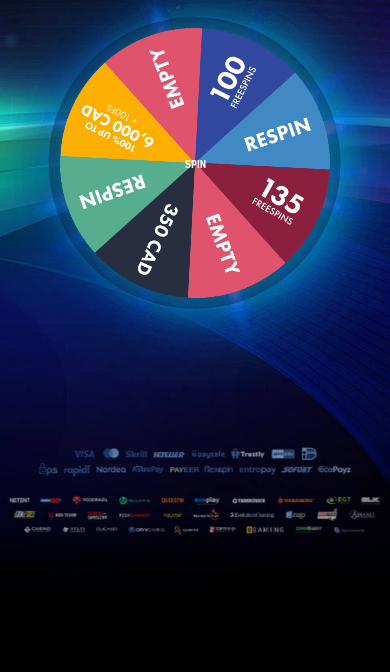
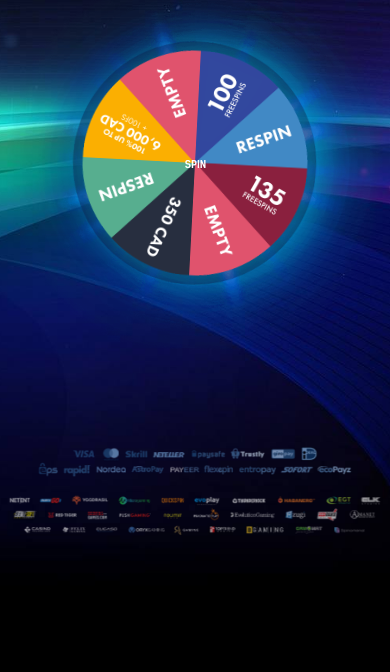
Before and after one commit to daimonti121/arlekin-New-While-CA, a plain HTML site: page index.html in a window 390 px wide. Shown: the part 172-844 px from the top of the page. Drawn offline with Linux system fonts and the light colour scheme; files whose address does not match are found by name.

Commit message:
30.01.2023-9

```diff
--- a/css/style.css
+++ b/css/style.css
@@ -510,6 +510,8 @@ html {
 }
 
 .wheel__spinner-holder {
+    display: flex;
+    justify-content: center;
     left: 0;
     right: 0;
     margin: 0 auto;
@@ -533,8 +535,7 @@ html {
 }
 
 .wheel__spinner {
-    width: -webkit-fill-available;
-    width: 100%;
+    width: auto;
     vertical-align: top;
     position: relative;
     z-index: 3;
@@ -951,9 +952,6 @@ and (orientation: portrait) {
         display: none;
     }
 
-    .wheel__spinner {
-        height: auto;
-    }
 
     .jack {
         bottom: 70px;
@@ -1225,11 +1223,9 @@ and (orientation: landscape) {
 }
 
 @media (max-width: 550px) {
-
     .wheel__spinner {
+        width: 100%;
         height: auto;
-        width: 120%;
-        left: -10%;
         display: block;
         margin: 0 auto;
     }
@@ -1259,7 +1255,6 @@ and (orientation: landscape) {
     .wheel__spinner {
         height: auto;
         width: 140%;
-        left: -20%;
     }
 
     .achievements__item {
```
